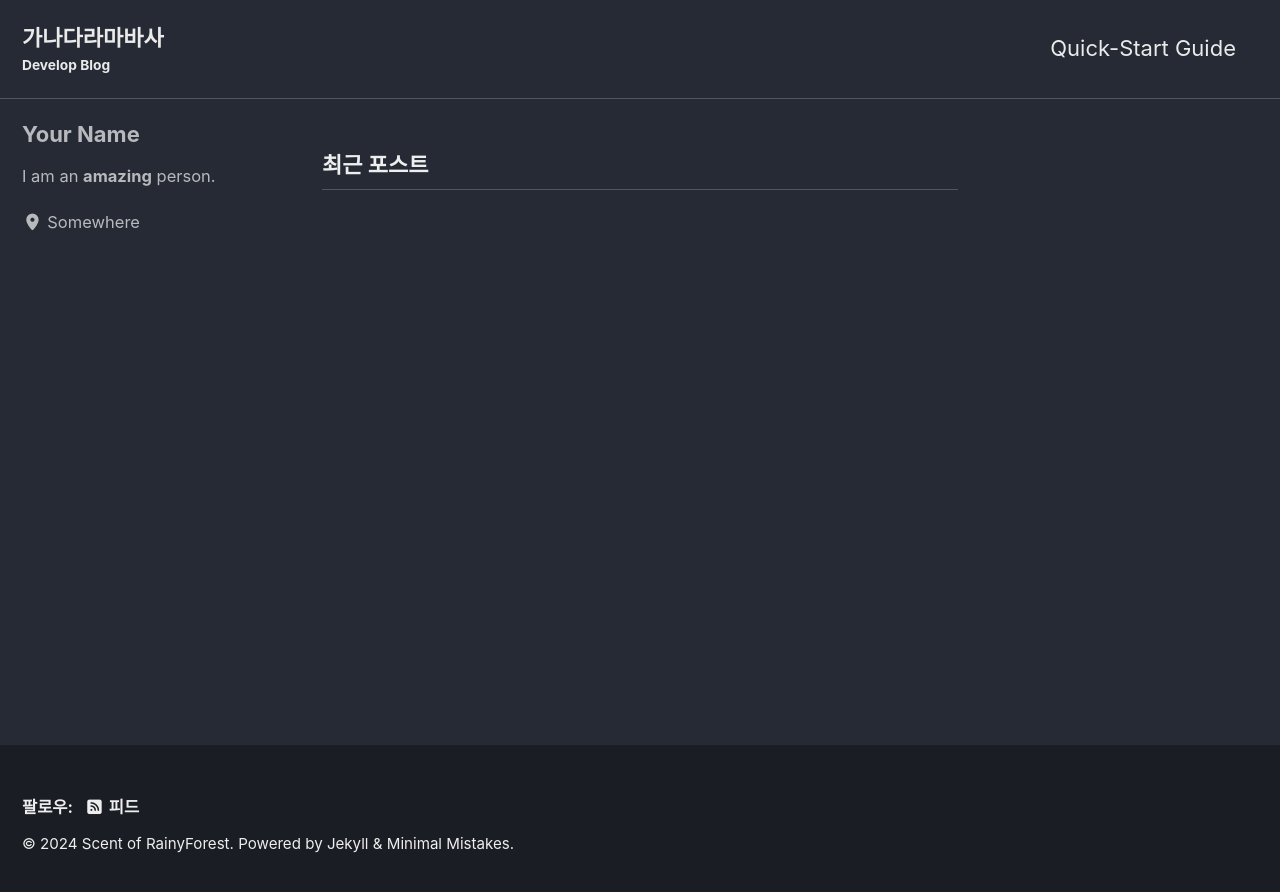
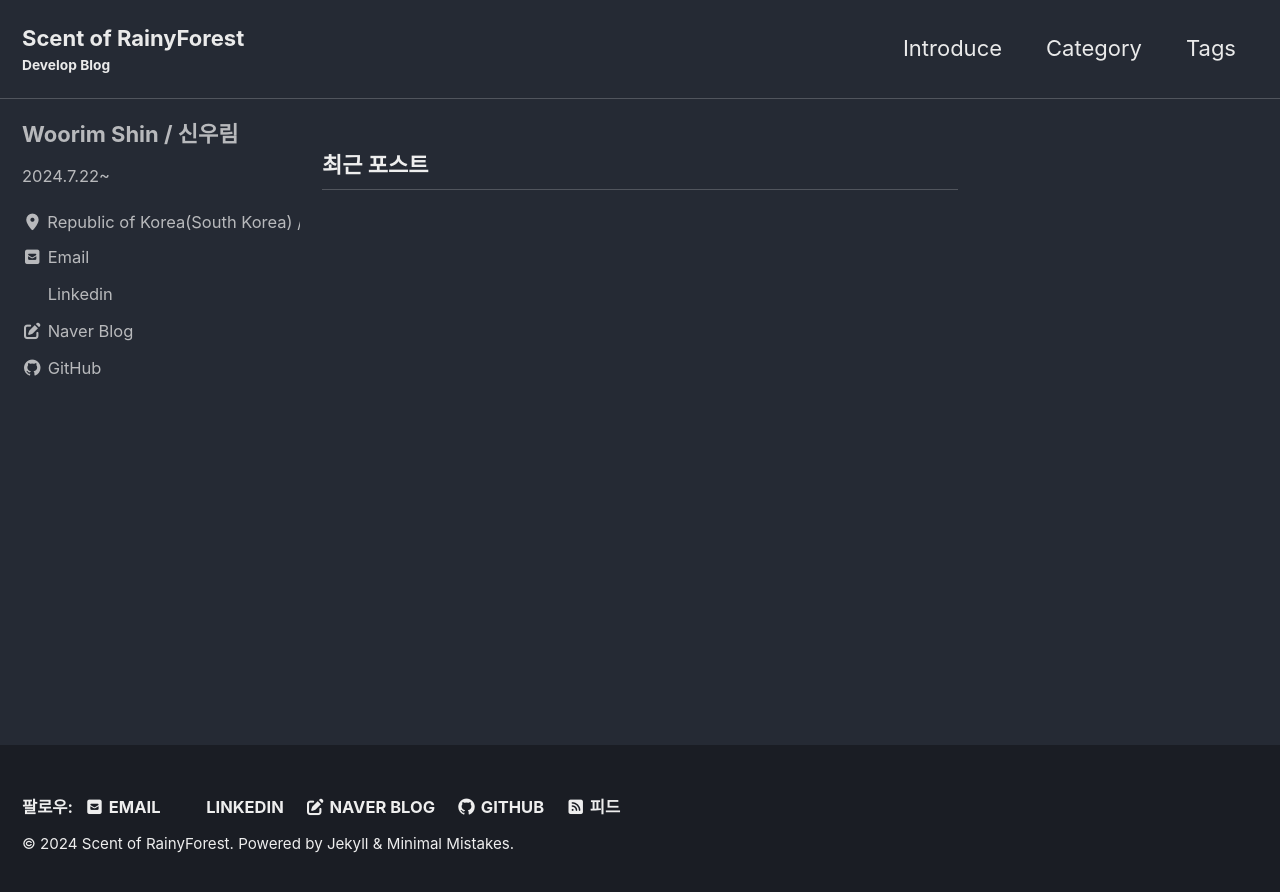
Before and after one commit to RainyForest23/Rainyforest23.github.io, a Jekyll site: the page built from index.html, in a window 1280 px wide. Shown: the top 892 px of the page. Built offline with Jekyll 4.4.1, drawn with Linux system fonts in a browser that asks for light colours; cached includes are drawn as plain includes; the list of posts is cut into pages by our own code.

Commit message:
yml edited

```diff
--- a/_config.yml
+++ b/_config.yml
@@ -27,7 +27,7 @@ baseurl                  : # the subpath of your site, e.g. "/blog"
 repository               : "https://github.com/RainyForest23/Rainyforest23.github.io"
 teaser                   : # path of fallback teaser image, e.g. "/assets/images/500x300.png"
 logo                     : # path of logo image to display in the masthead, e.g. "/assets/images/88x88.png"
-masthead_title           : "가나다라마바사"
+masthead_title           : "Scent of RainyForest"
 breadcrumbs              : # true, false (default)
 words_per_minute         : 200
 enable_copy_code_button  : # true, false (default)
@@ -113,52 +113,41 @@ analytics:
 
 # Site Author
 author:
-  name             : "Your Name"
+  name             : "Woorim Shin / 신우림"
   avatar           : # path of avatar image, e.g. "/assets/images/bio-photo.jpg"
-  bio              : "I am an **amazing** person."
-  location         : "Somewhere"
+  bio              : "2024.7.22~"
+  location         : "Republic of Korea(South Korea) / 대한민국"
   email            :
   links:
     - label: "Email"
       icon: "fas fa-fw fa-envelope-square"
-      # url: "mailto:your.name@email.com"
-    - label: "Website"
-      icon: "fas fa-fw fa-link"
-      # url: "https://your-website.com"
-    - label: "Twitter"
-      icon: "fab fa-fw fa-twitter-square"
-      # url: "https://twitter.com/"
-    - label: "Facebook"
-      icon: "fab fa-fw fa-facebook-square"
-      # url: "https://facebook.com/"
+      url: "mailto:wrim0923@gmail.com"
+    - label: "Linkedin"
+      icon: "fab fa-fw fa-linkedin-square"
+      url: "www.linkedin.com/in/woorim-shin-158098234"
+    - label: "Naver Blog"
+      icon: "fa-duotone fa-solid fa-pen-to-square"
+      url: "https://blog.naver.com/woorim0923"
     - label: "GitHub"
       icon: "fab fa-fw fa-github"
-      # url: "https://github.com/"
-    - label: "Instagram"
-      icon: "fab fa-fw fa-instagram"
-      # url: "https://instagram.com/"
+      url: "https://github.com/RainyForest23"
+
 
 # Site Footer
 footer:
   links:
-    - label: "Twitter"
-      icon: "fab fa-fw fa-twitter-square"
-      # url:
-    - label: "Facebook"
-      icon: "fab fa-fw fa-facebook-square"
-      # url:
+    - label: "Email"
+      icon: "fas fa-fw fa-envelope-square"
+      url: "mailto:wrim0923@gmail.com"
+    - label: "Linkedin"
+      icon: "fab fa-fw fa-linkedin-square"
+      url: "www.linkedin.com/in/woorim-shin-158098234"
+    - label: "Naver Blog"
+      icon: "fa-duotone fa-solid fa-pen-to-square"
+      url: "https://blog.naver.com/woorim0923"
     - label: "GitHub"
       icon: "fab fa-fw fa-github"
-      # url:
-    - label: "GitLab"
-      icon: "fab fa-fw fa-gitlab"
-      # url:
-    - label: "Bitbucket"
-      icon: "fab fa-fw fa-bitbucket"
-      # url:
-    - label: "Instagram"
-      icon: "fab fa-fw fa-instagram"
-      # url:
+      url: "https://github.com/RainyForest23"
 
 
 # Reading Files
```
Also changed, not shown: _data/navigation.yml (+9 -10 lines), 2 other files.
